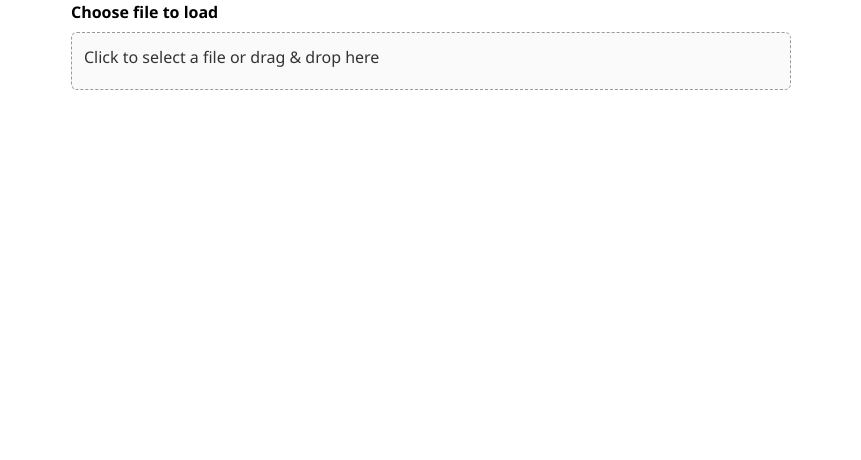
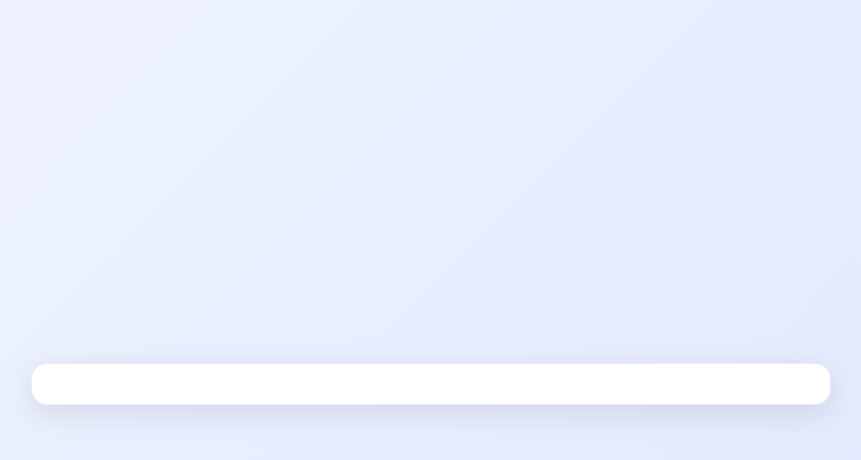
Before and after one commit to felker12/PortfolioSiteCreator, a React (Vite) app in the folder frontend/: page /testing in a window 1280 px wide. Shown: the top 460 px of the page, without its empty margins (209-1070 px from the left). Built offline with nearby package versions, Linux system fonts and the light colour scheme.

Commit message:
Changed from saving a copy of the uploaded file directly to sending the file from 1 page to the next and added some formatting

```diff
--- a/frontend/src/LoadSubmittedFile.tsx
+++ /dev/null
@@ -1,213 +0,0 @@
-import React, { useEffect, useRef, useState } from "react";
-
-type LoadedFile = {
-  name: string;
-  type: string;
-  size: number;
-  content: string; // text or data URL for binary (images)
-};
-
-type Props = {
-  // If a file is passed in, component will load it automatically.
-  file?: File | null;
-  // Callback invoked when a file is successfully loaded.
-  onLoad?: (loaded: LoadedFile) => void;
-  // Accepted mime types (e.g. "image/*,application/json,text/plain")
-  accept?: string;
-  // Max size in bytes (defaults to 5 MB)
-  maxSize?: number;
-  // Optional label for the input UI
-  label?: string;
-};
-
-export default function LoadSubmittedFile({
-  file: externalFile = null,
-  onLoad,
-  accept = "image/*,text/*,application/json",
-  maxSize = 5 * 1024 * 1024,
-  label = "Choose file to load",
-}: Props) {
-  const [file, setFile] = useState<File | null>(externalFile);
-  const [error, setError] = useState<string | null>(null);
-  const [loading, setLoading] = useState(false);
-  const [preview, setPreview] = useState<string | null>(null);
-  const [textPreview, setTextPreview] = useState<string | null>(null);
-  const inputRef = useRef<HTMLInputElement | null>(null);
-
-  useEffect(() => {
-    setFile(externalFile);
-  }, [externalFile]);
-
-  useEffect(() => {
-    if (!file) {
-      setPreview(null);
-      setTextPreview(null);
-      setError(null);
-      return;
-    }
-
-    setError(null);
-    setLoading(true);
-    const reader = new FileReader();
-
-    const isImage = file.type.startsWith("image/");
-
-    reader.onerror = () => {
-      setError("Failed to read file.");
-      setLoading(false);
-    };
-
-    reader.onload = () => {
-      const result = reader.result as string | null;
-      if (!result) {
-        setError("File is empty or could not be read.");
-        setLoading(false);
-        return;
-      }
-
-      if (isImage) {
-        // data URL for preview
-        setPreview(result);
-        setTextPreview(null);
-        onLoad?.({
-          name: file.name,
-          type: file.type,
-          size: file.size,
-          content: result,
-        });
-      } else {
-        // text content
-        const text = result;
-        setTextPreview(text);
-        setPreview(null);
-        onLoad?.({
-          name: file.name,
-          type: file.type,
-          size: file.size,
-          content: text,
-        });
-      }
-      setLoading(false);
-    };
-
-    // Choose reading method
-    if (isImage) {
-      reader.readAsDataURL(file);
-    } else {
-      reader.readAsText(file, "utf-8");
-    }
-
-    // cleanup
-    return () => {
-      reader.onload = null;
-      reader.onerror = null;
-    };
-  }, [file, onLoad]);
-
-  function handleInputChange(e: React.ChangeEvent<HTMLInputElement>) {
-    setError(null);
-    const f = e.target.files && e.target.files[0];
-    if (!f) return;
-
-    if (f.size > maxSize) {
-      setError(`File is too large. Max size is ${Math.round(maxSize / 1024)} KB.`);
-      e.currentTarget.value = "";
-      return;
-    }
-
-    if (accept && accept.length > 0) {
-      // Basic accept check (browser normally enforces)
-      const accepted = accept
-        .split(",")
-        .map((s) => s.trim())
-        .some((pattern) => {
-          if (pattern === "") return false;
-          if (pattern.endsWith("/*")) {
-            return f.type.startsWith(pattern.replace("/*", ""));
-          }
-          return f.type === pattern || f.name.toLowerCase().endsWith(pattern);
-        });
-      if (!accepted) {
-        setError("File type not allowed.");
-        e.currentTarget.value = "";
-        return;
-      }
-    }
-
-    setFile(f);
-  }
-
-  function handleBrowseClick() {
-    inputRef.current?.click();
-  }
-
-  return (
-    <div style={{ maxWidth: 720, margin: "0 auto", fontFamily: "Segoe UI, Roboto, system-ui, sans-serif" }}>
-      <label style={{ display: "block", marginBottom: 8, fontWeight: 600 }}>{label}</label>
-
-      <div
-        onClick={handleBrowseClick}
-        style={{
-          border: "1px dashed #999",
-          padding: 12,
-          borderRadius: 6,
-          cursor: "pointer",
-          background: "#fafafa",
-        }}
-      >
-        <input
-          ref={inputRef}
-          type="file"
-          accept={accept}
-          onChange={handleInputChange}
-          style={{ display: "none" }}
-          data-testid="load-file-input"
-        />
-        <div style={{ color: "#333" }}>{file ? file.name : "Click to select a file or drag & drop here"}</div>
-        <div style={{ marginTop: 8, color: "#666", fontSize: 13 }}>
-          {file && (
-            <>
-              <span>{Math.round((file.size / 1024) * 100) / 100} KB</span>
-              <span style={{ marginLeft: 8 }}>•</span>
-              <span style={{ marginLeft: 8 }}>{file.type || "unknown"}</span>
-            </>
-          )}
-        </div>
-      </div>
-
-      {loading && <div style={{ marginTop: 10 }}>Loading...</div>}
-
-      {error && (
-        <div style={{ marginTop: 10, color: "#a94442", background: "#f2dede", padding: 8, borderRadius: 4 }}>
-          {error}
-        </div>
-      )}
-
-      {preview && (
-        <div style={{ marginTop: 12 }}>
-          <img src={preview} alt={file?.name} style={{ maxWidth: "100%", borderRadius: 6 }} />
-        </div>
-      )}
-
-      {textPreview && (
-        <div style={{ marginTop: 12 }}>
-          <pre
-            style={{
-              background: "#1e1e1e",
-              color: "#dcdcdc",
-              padding: 12,
-              borderRadius: 6,
-              maxHeight: 320,
-              overflow: "auto",
-              whiteSpace: "pre-wrap",
-              wordBreak: "break-word",
-              fontSize: 13,
-            }}
-          >
-            {textPreview}
-          </pre>
-        </div>
-      )}
-    </div>
-  );
-}
--- a/frontend/src/TestPage.tsx
+++ b/frontend/src/TestPage.tsx
@@ -6,44 +6,27 @@ import FileUpload from './FileUpload';
 
 function TestPage() {
     const navigate = useNavigate();
+    const [selectedFile, setSelectedFile] = useState<File | null>(null);
 
     return (
         <div className="app-container">
             <main className="main-content">
                 <section className="weather-section" aria-labelledby="weather-heading">
-                    <div className="card">
+                    <div className="card" style={{ maxWidth: 800, margin: '0 auto' }}>
                         <div className="section-header">
                             <FileUpload
-                                uploadUrl="/api/upload"
+                                accept=".docx"
                                 multiple={false}
                                 maxSizeMB={10}
-                                showPreview={true}
-                                onUploadComplete={(response) => navigate('/testing', { state: { fileUrl: response.url } })}
+                                showPreview={false}
+                                onSubmit={(files) => navigate('/testing', { state: { file: files[0] } })}
                             />
                         </div>
                     </div>
                 </section>
             </main>
-
-            <footer className="app-footer">
-                <nav aria-label="Footer navigation">
-                    <a href="https://aspire.dev" target="_blank" rel="noopener noreferrer">
-                        Learn more about Aspire<span className="visually-hidden"> (opens in new tab)</span>
-                    </a>
-                    <a
-                        href="https://github.com/dotnet/aspire"
-                        target="_blank"
-                        rel="noopener noreferrer"
-                        className="github-link"
-                        aria-label="View Aspire on GitHub (opens in new tab)"
-                    >
-                        <img src="/github.svg" alt="" width="24" height="24" aria-hidden="true" />
-                        <span className="visually-hidden">GitHub</span>
-                    </a>
-                </nav>
-            </footer>
         </div>
-    )
+    );
 }
 
 export default TestPage
--- a/frontend/src/Testing.tsx
+++ b/frontend/src/Testing.tsx
@@ -1,27 +1,55 @@
-import React, { useEffect, useState } from "react";
+import { useEffect, useState } from "react";
 import { useLocation } from 'react-router-dom';
-import LoadSubmittedFile from './LoadSubmittedFile';
+import './App.css'
 
-function NextPage() {
+function Testing() {
     const { state } = useLocation();
-    const [file, setFile] = useState<File | null>(null);
+    const [docText, setDocText] = useState<string | null>(null);
 
     useEffect(() => {
-        if (!state?.fileUrl) return;
-        // Fetch the uploaded file and convert to a File object
-        fetch(state.fileUrl)
-            .then(res => res.blob())
-            .then(blob => {
-                const fileName = state.fileUrl.split('/').pop();
-                setFile(new File([blob], fileName, { type: blob.type }));
-            });
+        const file: File = state?.file;
+        if (!file || !file.name.endsWith('.docx')) return;
+
+        const formData = new FormData();
+        formData.append('file', file);
+        fetch('/api/process-doc', {
+            method: 'POST',
+            body: formData,
+        })
+            .then(res => res.json())
+            .then(data => setDocText(data.text));
     }, [state]);
 
     return (
-        <div>
-            <LoadSubmittedFile file={file} onLoad={(loaded) => console.log(loaded)} />
+        <div className="app-container">
+            <main className="main-content">
+                <section className="weather-section" aria-labelledby="weather-heading">
+                    <div className="card"
+                        style={{ maxWidth: 800, margin: '0 auto', maxHeight: 800,
+                            overflow: "auto",
+                            whiteSpace: "pre-wrap",
+                            wordBreak: "break-word", }}>
+                        <div className="section-header">
+                            {docText && (
+                                <div style={{ padding: 16, border: '1px solid #eee', borderRadius: 6 }}>
+                                    <h3 style={{ marginBottom: 12 }}>Document Content</h3>
+                                    <pre style={{
+                                        whiteSpace: 'pre-wrap',
+                                        wordBreak: 'break-word',
+                                        fontFamily: 'Segoe UI, Roboto, sans-serif',
+                                        fontSize: 14,
+                                        lineHeight: 1.6,
+                                    }}>
+                                        {docText}
+                                    </pre>
+                                </div>
+                            )}
+                        </div>
+                    </div>
+                </section>
+            </main>
         </div>
     );
 }
 
-export default NextPage;
+export default Testing;
```
Also changed, not shown: frontend/src/FileUpload.tsx (+7 -44 lines), 3 other files (tests, documents, lock files or other folders).
